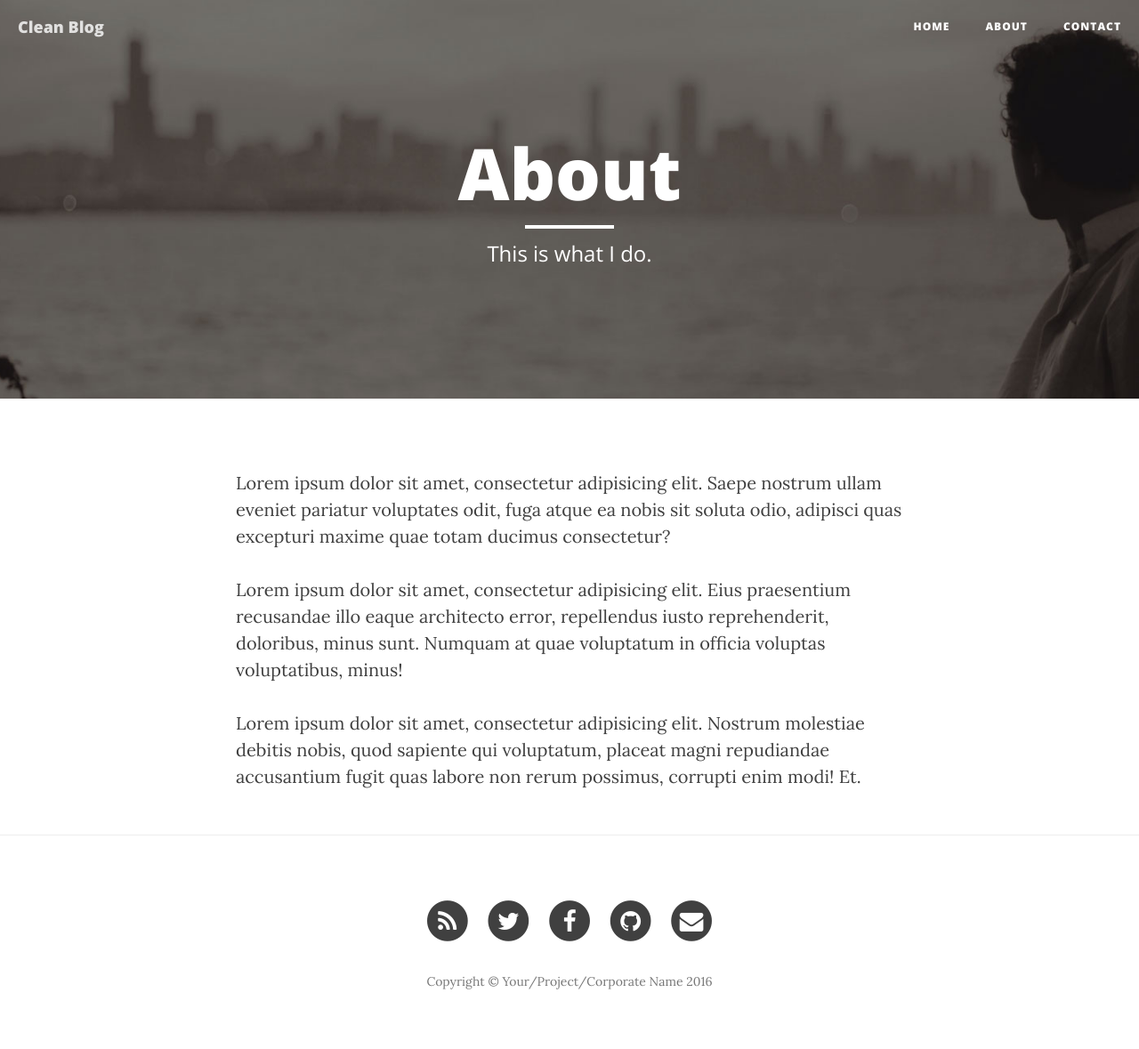
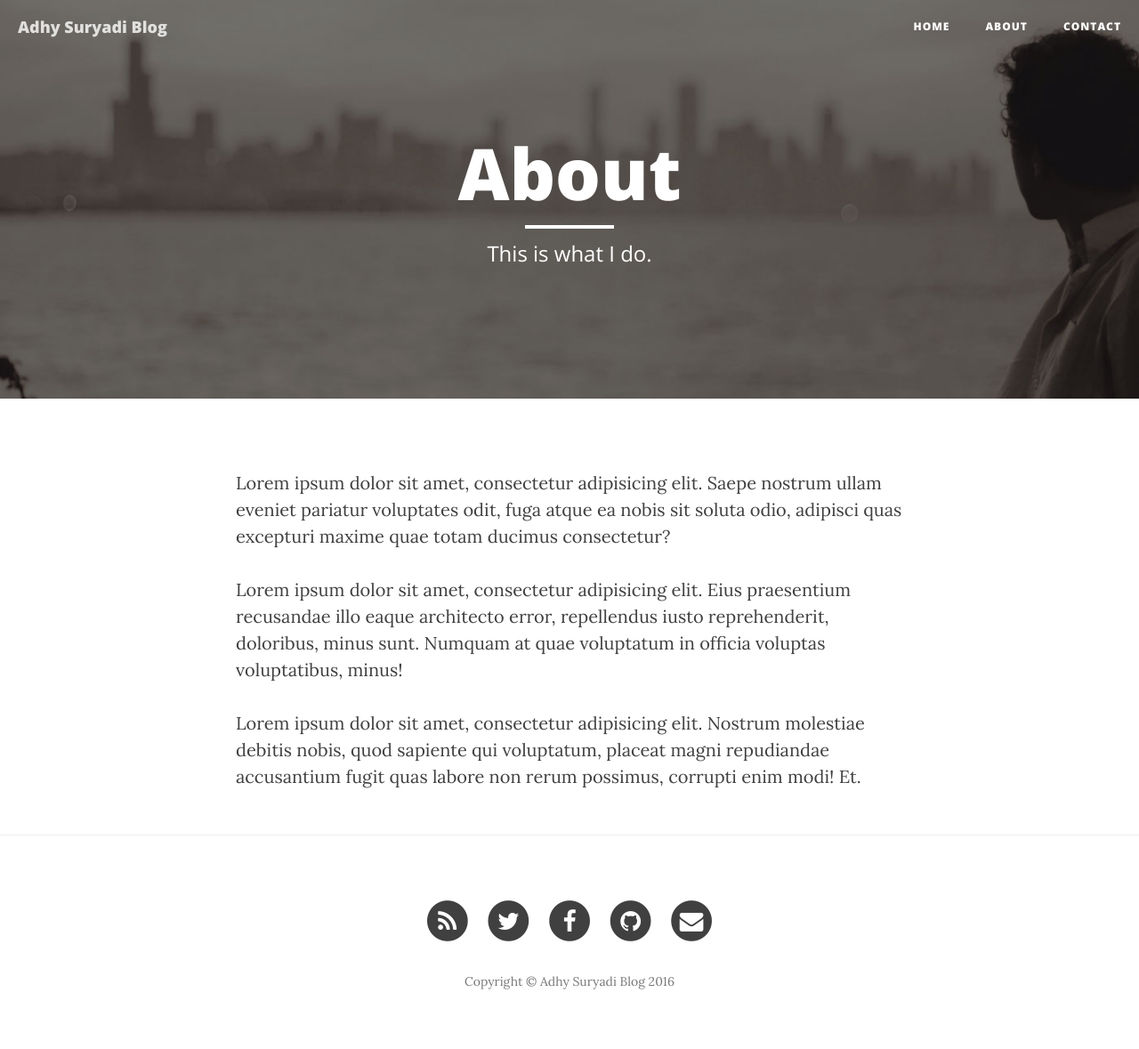
Before and after one commit to KompiAjaib/kompiajaib.github.io, a Jekyll site: the page built from about.html, in a window 1280 px wide. Shown: the whole page at 89% size. Built offline with Jekyll 4.4.1, drawn with Linux system fonts in a browser that asks for light colours; nearby versions of some CDN libraries.

Commit message:
Update _config.yml

```diff
--- a/_config.yml
+++ b/_config.yml
@@ -1,15 +1,14 @@
 # Site settings
-title: Clean Blog
+title: Adhy Suryadi Blog
 header-img: img/home-bg.jpg
-email: your-email@yourdomain.com
-copyright_name: Your/Project/Corporate Name
+email: kompiajaib@gmail.com
+copyright_name: Adhy Suryadi Blog
 description: "Write your site description here. It will be used as your sites meta description as well!"
-baseurl: "/startbootstrap-clean-blog-jekyll"
-url: "http://yourdomain.com"
-twitter_username: SBootstrap
-github_username:  davidtmiller
-facebook_username:  IronSummitMedia
-email_username:  your-email@yourdomain.com
+url: "http://kompiajaib.github.io"
+twitter_username: KompiAjaib
+github_username:  KompiAjaib
+facebook_username:  adhy.suryadii
+email_username:  kompiajaib@gmail.com
 
 # Build settings
 markdown: kramdown
```
